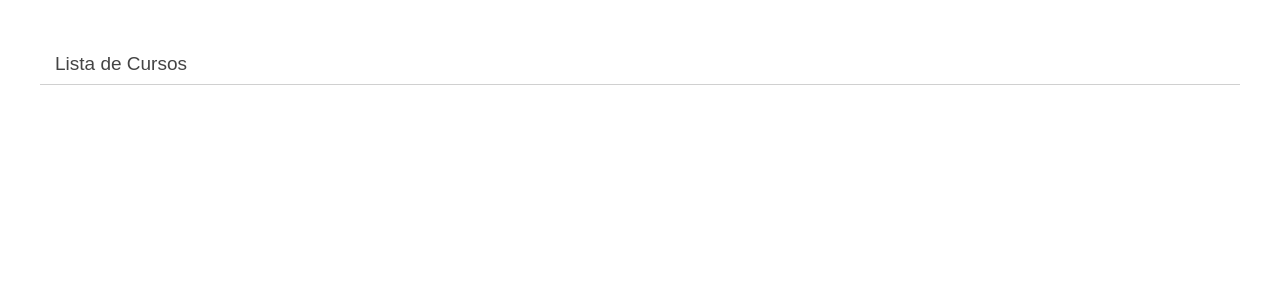
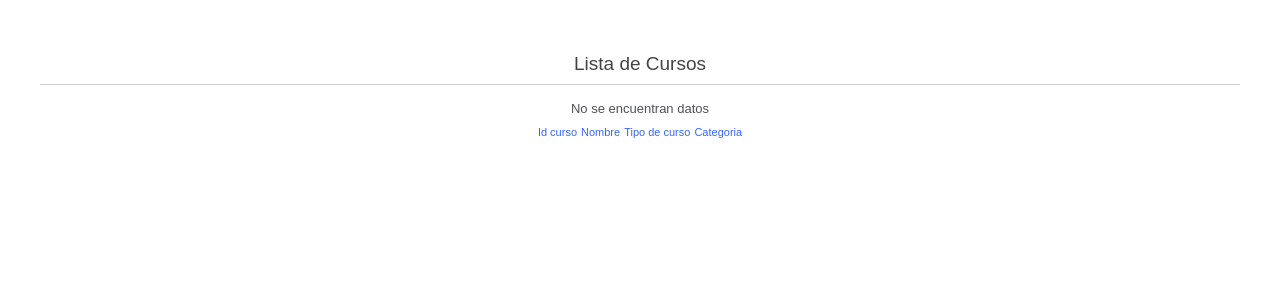
Before and after one commit to pachecoSC/cursoCreamo, a CodeIgniter app: page /database/ in a window 1280 px wide. Shown: the top 300 px of the page. Run offline with CodeIgniter, Linux system fonts and the light colour scheme; data that the repository does not hold is empty.

Commit message:
controlador.principal modelo.curso_modelo vista.curso

```diff
--- a/application/config/database.php
+++ b/application/config/database.php
@@ -82,7 +82,7 @@ $db['default'] = array(
 	'dbdriver' => 'mysqli',
 	'dbprefix' => '',
 	'pconnect' => FALSE,
-	'db_debug' => (ENVIRONMENT !== 'production'),
+	'db_debug' => TRUE,
 	'cache_on' => FALSE,
 	'cachedir' => '',
 	'char_set' => 'utf8',
--- a/application/controllers/principal.php
+++ b/application/controllers/principal.php
@@ -1,14 +1,16 @@
 <?php
-defined('BASEPATH') OR exit('No direct script access allowed');
+//defined('BASEPATH') OR exit('No direct script access allowed');
 
 class Principal extends CI_Controller{
     public function __construct() {
         parent::__construct();
-        $this->load->model('Curso_model');
+
     }
 
     function index(){
-        $datos['curso'] = $this->Curso_model->lista_curso();
+        $this->load->model('Curso_model');
+        $datos['cursitos'] = $this->Curso_model->lista_curso();
         $this->load->view('Curso',$datos);
+
     }
 }
--- a/application/models/curso_model.php
+++ b/application/models/curso_model.php
@@ -11,7 +11,9 @@ class Curso_model extends CI_Model{
     }
 
     function lista_curso(){
-        $consulta= $this->db->get('tcurso');
+        $consulta= $this->db->query('select tc.nombre, tca.nombre ,tca.descripcion,ttc.nombre
+            from tcurso as tc inner join ttipocurso as ttc on ttc.idTipo=tc.idTipo
+            inner join tcategoria as tca on tca.idCategoria=tc.idCategoria');
         return $consulta->result();
     }
 }
--- a/application/views/Curso.php
+++ b/application/views/Curso.php
@@ -6,7 +6,8 @@
  * and open the template in the editor.
  */
 defined('BASEPATH') OR exit('No direct script access allowed');
-?><!DOCTYPE html>
+?>
+<!DOCTYPE html>
 <html lang="en">
 <head>
     <style type="text/css">
@@ -37,6 +38,7 @@ defined('BASEPATH') OR exit('No direct script access allowed');
 		padding: 14px 15px 10px 15px;
 	}
 
+
 	code {
 		font-family: Consolas, Monaco, Courier New, Courier, monospace;
 		font-size: 12px;
@@ -51,7 +53,10 @@ defined('BASEPATH') OR exit('No direct script access allowed');
 	#body {
 		margin: 0 15px 0 15px;
 	}
-
+        font{
+            color: #3366ff;
+            font-size: 11px;
+        }
 	p.footer {
 		text-align: right;
 		font-size: 11px;
@@ -66,16 +71,45 @@ defined('BASEPATH') OR exit('No direct script access allowed');
 		border: 1px solid #D0D0D0;
 		box-shadow: 0 0 8px #D0D0D0;
 	}
+
+        #table{
+            border: 1px;
+        }
 	</style>
 </head>
 <body>
+
+
+<center>
     <h1>Lista de Cursos</h1>
-    <?Php
-    foreach ($datos as $items):
-    ?>
-    <h1><?php echo $items->nombre; ?></h1>
-    <?Php
-    endforeach;
-    ?>
+    <div class="container"><table class="table table-hover" border-color="#330066">
+            <tr><td><font>Id curso</font></td>
+                <td><font>Nombre</font></td>
+                <td><font>Tipo de curso</font></td>
+                <td><font>Categoria</font></td>
+
+            </tr>
+            <!-- @var $cursitos viene de la clase principal
+                trae el resultado de la consulta select del curso
+            -->
+            <?php
+            if ($cursitos != NULL){
+                foreach ($cursitos as $item):
+            ?><tr>
+                <td><?php echo $item->idCurso;?></td>
+                <td><?Php echo $item->nombre;?></td>
+                <td><?php echo $item->nombre;?></td>
+                <td><?php echo $item->nombre;?></td>
+            </tr>
+            <?php        endforeach;
+            }else{
+                echo "No se encuentran datos";
+            }
+            ?>
+
+
+        </table></div>
+</center>
+
 </body>
 </html>
```
Also changed, not shown: 1 other file.
